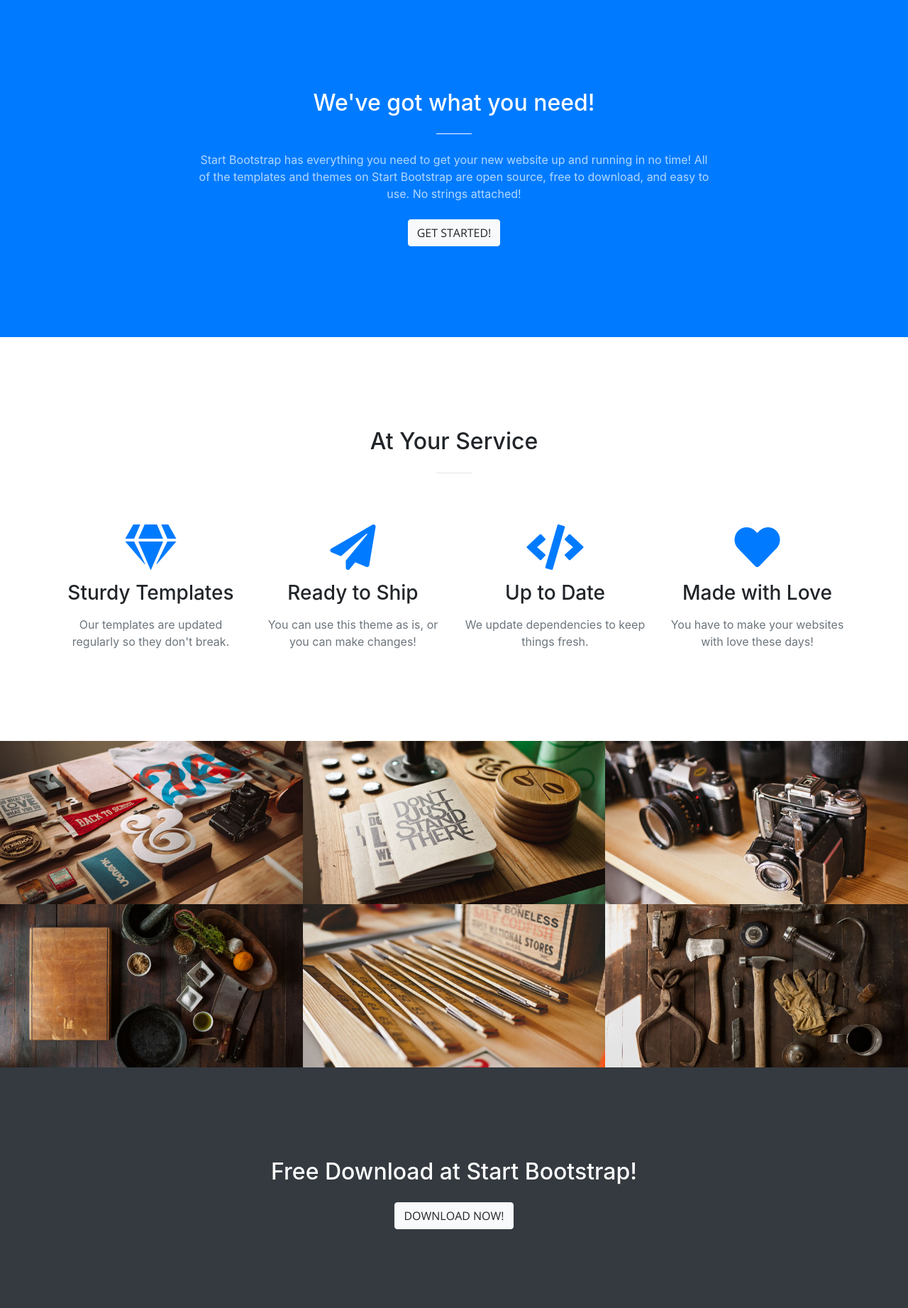
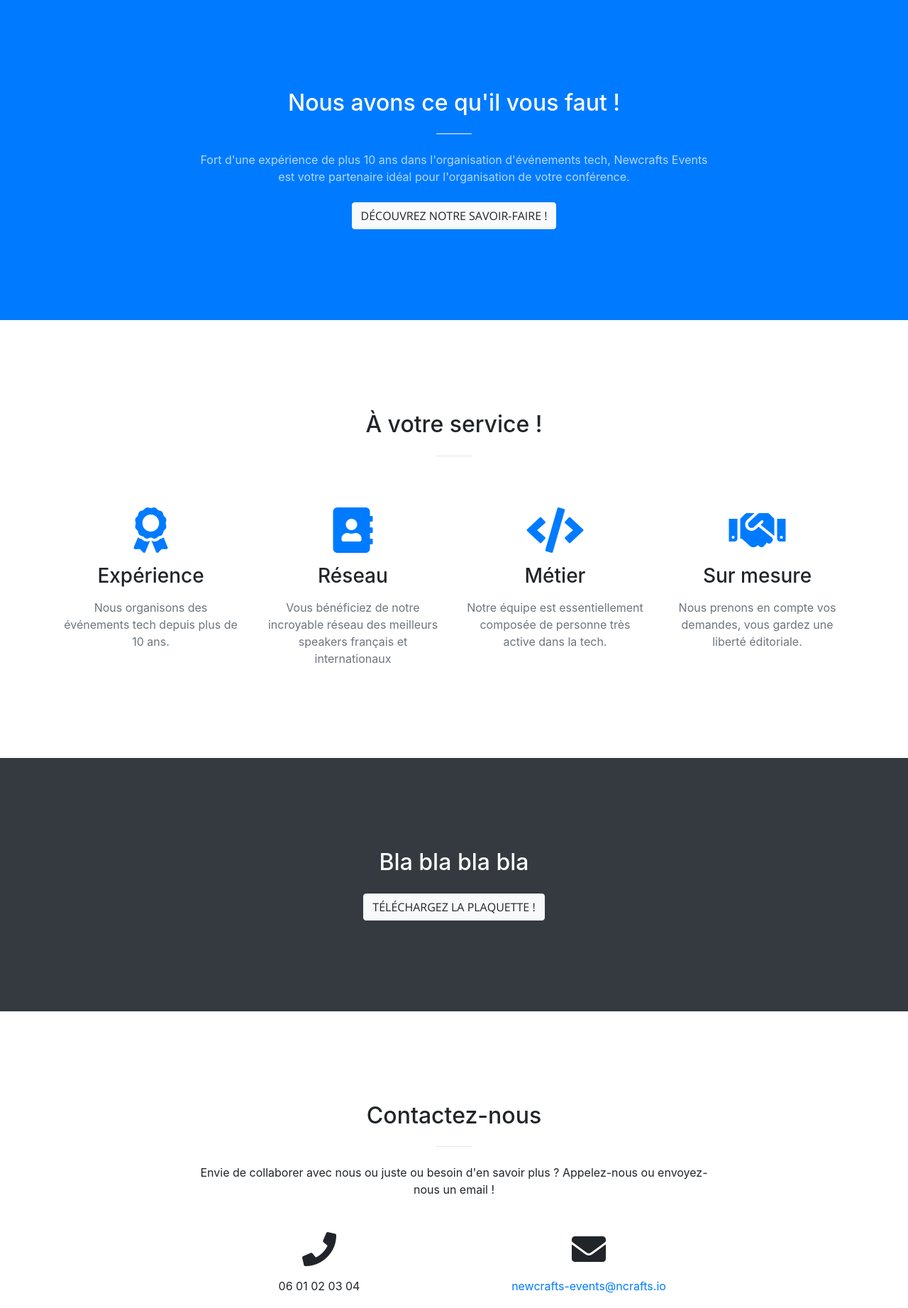
Before and after one commit to peven/nc-events, a website with bundled scripts: page index.html in a window 1280 px wide. Shown: the part 802-2645 px from the top of the page at 71% size. Built offline with nearby package versions, Linux system fonts and the light colour scheme.

Commit message:
Customisation

```diff
--- a/index.html
+++ b/index.html
@@ -5,11 +5,13 @@
 
     <meta charset="utf-8">
     <meta name="viewport" content="width=device-width, initial-scale=1, shrink-to-fit=no">
-    <meta name="description" content="">
-    <meta name="author" content="">
+    <meta name="description" content="Newcrafts events organize your private company conference with internationaly knowed speakers">
+    <meta name="author" content="Newcrafts">
+    <meta name="keywords" content="Newcrafts, Events, Company, Private, Corporate">
 
-    <title>Creative - Start Bootstrap Theme</title>
+    <title>Newcrafts Events</title>
 
+    <link rel="shortcut icon" href="img/favicon.ico">
     <!-- Bootstrap core CSS -->
     <link href="vendor/bootstrap/css/bootstrap.min.css" rel="stylesheet">
 
@@ -31,14 +33,14 @@
     <!-- Navigation -->
     <nav class="navbar navbar-expand-lg navbar-light fixed-top" id="mainNav">
       <div class="container">
-        <a class="navbar-brand js-scroll-trigger" href="#page-top">Start Bootstrap</a>
+        <a class="navbar-brand js-scroll-trigger" href="#page-top">NEWCRAFTS EVENTS</a>
         <button class="navbar-toggler navbar-toggler-right" type="button" data-toggle="collapse" data-target="#navbarResponsive" aria-controls="navbarResponsive" aria-expanded="false" aria-label="Toggle navigation">
           <span class="navbar-toggler-icon"></span>
         </button>
         <div class="collapse navbar-collapse" id="navbarResponsive">
           <ul class="navbar-nav ml-auto">
             <li class="nav-item">
-              <a class="nav-link js-scroll-trigger" href="#about">About</a>
+              <a class="nav-link js-scroll-trigger" href="#about">A propos</a>
             </li>
             <li class="nav-item">
               <a class="nav-link js-scroll-trigger" href="#services">Services</a>
@@ -59,13 +61,13 @@
         <div class="row">
           <div class="col-lg-10 mx-auto">
             <h1 class="text-uppercase">
-              <strong>Your Favorite Source of Free Bootstrap Themes</strong>
+              <strong>Votre événement sur mesure</strong>
             </h1>
             <hr>
           </div>
           <div class="col-lg-8 mx-auto">
-            <p class="text-faded mb-5">Start Bootstrap can help you build better websites using the Bootstrap CSS framework! Just download your template and start going, no strings attached!</p>
-            <a class="btn btn-primary btn-xl js-scroll-trigger" href="#about">Find Out More</a>
+            <p class="text-faded mb-5">Vous souhaitez organiser une conférence dans le domaine de l'IT pour votre société, benéficiez de notre expérience dans le domaine pour des retombées positives en terme d'image!</p>
+            <a class="btn btn-primary btn-xl js-scroll-trigger" href="#about">En savoir plus</a>
           </div>
         </div>
       </div>
@@ -75,10 +77,10 @@
       <div class="container">
         <div class="row">
           <div class="col-lg-8 mx-auto text-center">
-            <h2 class="section-heading text-white">We've got what you need!</h2>
+            <h2 class="section-heading text-white">Nous avons ce qu'il vous faut !</h2>
             <hr class="light my-4">
-            <p class="text-faded mb-4">Start Bootstrap has everything you need to get your new website up and running in no time! All of the templates and themes on Start Bootstrap are open source, free to download, and easy to use. No strings attached!</p>
-            <a class="btn btn-light btn-xl js-scroll-trigger" href="#services">Get Started!</a>
+            <p class="text-faded mb-4">Fort d'une expérience de plus 10 ans dans l'organisation d'événements tech, Newcrafts Events est votre partenaire idéal pour l'organisation de votre conférence.</p>
+            <a class="btn btn-light btn-xl js-scroll-trigger" href="#services">Découvrez notre savoir-faire !</a>
           </div>
         </div>
       </div>
@@ -88,7 +90,7 @@
       <div class="container">
         <div class="row">
           <div class="col-lg-12 text-center">
-            <h2 class="section-heading">At Your Service</h2>
+            <h2 class="section-heading">À votre service !</h2>
             <hr class="my-4">
           </div>
         </div>
@@ -97,36 +99,36 @@
         <div class="row">
           <div class="col-lg-3 col-md-6 text-center">
             <div class="service-box mt-5 mx-auto">
-              <i class="fas fa-4x fa-gem text-primary mb-3 sr-icon-1"></i>
-              <h3 class="mb-3">Sturdy Templates</h3>
-              <p class="text-muted mb-0">Our templates are updated regularly so they don't break.</p>
+              <i class="fas fa-4x fa-award text-primary mb-3 sr-icon-1"></i>
+              <h3 class="mb-3">Expérience</h3>
+              <p class="text-muted mb-0">Nous organisons des événements tech depuis plus de 10 ans.</p>
             </div>
           </div>
           <div class="col-lg-3 col-md-6 text-center">
             <div class="service-box mt-5 mx-auto">
-              <i class="fas fa-4x fa-paper-plane text-primary mb-3 sr-icon-2"></i>
-              <h3 class="mb-3">Ready to Ship</h3>
-              <p class="text-muted mb-0">You can use this theme as is, or you can make changes!</p>
+              <i class="fas fa-4x fa-address-book text-primary mb-3 sr-icon-2"></i>
+              <h3 class="mb-3">Réseau</h3>
+              <p class="text-muted mb-0">Vous bénéficiez de notre incroyable réseau des meilleurs speakers français et internationaux</p>
             </div>
           </div>
           <div class="col-lg-3 col-md-6 text-center">
             <div class="service-box mt-5 mx-auto">
               <i class="fas fa-4x fa-code text-primary mb-3 sr-icon-3"></i>
-              <h3 class="mb-3">Up to Date</h3>
-              <p class="text-muted mb-0">We update dependencies to keep things fresh.</p>
+              <h3 class="mb-3">Métier</h3>
+              <p class="text-muted mb-0">Notre équipe est essentiellement composée de personne très active dans la tech.</p>
             </div>
           </div>
           <div class="col-lg-3 col-md-6 text-center">
             <div class="service-box mt-5 mx-auto">
-              <i class="fas fa-4x fa-heart text-primary mb-3 sr-icon-4"></i>
-              <h3 class="mb-3">Made with Love</h3>
-              <p class="text-muted mb-0">You have to make your websites with love these days!</p>
+              <i class="fas fa-4x fa-handshake text-primary mb-3 sr-icon-4"></i>
+              <h3 class="mb-3">Sur mesure</h3>
+              <p class="text-muted mb-0">Nous prenons en compte vos demandes, vous gardez une liberté éditoriale.</p>
             </div>
           </div>
         </div>
       </div>
     </section>
-
+<!--
     <section class="p-0" id="portfolio">
       <div class="container-fluid p-0">
         <div class="row no-gutters popup-gallery">
@@ -222,12 +224,12 @@
           </div>
         </div>
       </div>
-    </section>
+    </section> -->
 
     <section class="bg-dark text-white">
       <div class="container text-center">
-        <h2 class="mb-4">Free Download at Start Bootstrap!</h2>
-        <a class="btn btn-light btn-xl sr-button" href="http://startbootstrap.com/template-overviews/creative/">Download Now!</a>
+        <h2 class="mb-4">Bla bla bla bla</h2>
+        <a class="btn btn-light btn-xl sr-button" href="#">Téléchargez la plaquette !</a>
       </div>
     </section>
 
@@ -235,20 +237,20 @@
       <div class="container">
         <div class="row">
           <div class="col-lg-8 mx-auto text-center">
-            <h2 class="section-heading">Let's Get In Touch!</h2>
+            <h2 class="section-heading">Contactez-nous</h2>
             <hr class="my-4">
-            <p class="mb-5">Ready to start your next project with us? That's great! Give us a call or send us an email and we will get back to you as soon as possible!</p>
+            <p class="mb-5">Envie de collaborer avec nous ou juste ou besoin d'en savoir plus ? Appelez-nous ou envoyez-nous un email !</p>
           </div>
         </div>
         <div class="row">
           <div class="col-lg-4 ml-auto text-center">
             <i class="fas fa-phone fa-3x mb-3 sr-contact-1"></i>
-            <p>123-456-6789</p>
+            <p>06 01 02 03 04</p>
           </div>
           <div class="col-lg-4 mr-auto text-center">
             <i class="fas fa-envelope fa-3x mb-3 sr-contact-2"></i>
             <p>
-              <a href="mailto:your-email@your-domain.com">feedback@startbootstrap.com</a>
+              <a href="mailto:newcrafts-events@ncrafts.io">newcrafts-events@ncrafts.io</a>
             </p>
           </div>
         </div>
```
Also changed, not shown: img/favicon.ico (added), img/header.jpg, 1 other file.
